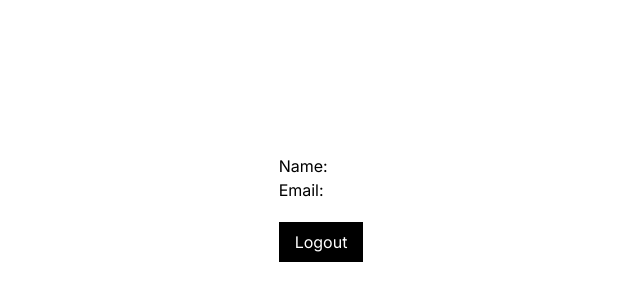
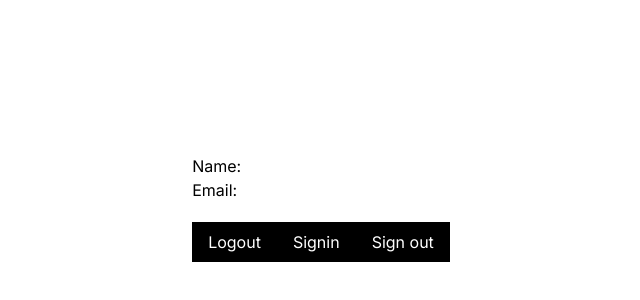
Before and after one commit to imdj6/NEXT-AUTH-E2E, a Next.js app: page / in a window 1280 px wide. Shown: the part 192-492 px from the top of the page, without its empty margins (319-959 px from the left). Built offline with nearby package versions, Linux system fonts and the light colour scheme; no server answers.

Commit message:
nextauth added

```diff
--- a/app/(dashboard)/page.tsx
+++ b/app/(dashboard)/page.tsx
@@ -4,11 +4,13 @@ import axios from "axios";
 import { useEffect, useState } from "react";
 import toast from "react-hot-toast";
 import { useRouter } from "next/navigation";
+import { signIn, signOut, useSession } from "next-auth/react";
 type datatype = {
   username: string;
   email: string;
 };
 function Page() {
+  const session = useSession();
   const [isClient, setIsClient] = useState(false);
   const router = useRouter();
   const [data, setData] = useState<datatype>({
@@ -62,6 +64,7 @@ function Page() {
               <div>
                 <div>{`Name:${data?.username}`}</div>
                 <div>{`Email:${data?.email}`}</div>
+                {JSON.stringify(session.data?.user)}
               </div>
               <div className="text-center">
                 <button
@@ -69,6 +72,19 @@ function Page() {
                   className="bg-black text-white px-4 py-2"
                 >
                   Logout
+                </button>
+
+                <button
+                  onClick={() => signIn()}
+                  className="bg-black text-white px-4 py-2"
+                >
+                  Signin
+                </button>
+                <button
+                  onClick={() => signOut()}
+                  className="bg-black text-white px-4 py-2"
+                >
+                  Sign out
                 </button>
               </div>
             </div>
--- /dev/null
+++ b/app/api/auth/[...nextauth]/route.ts
@@ -0,0 +1,28 @@
+import NextAuth from "next-auth";
+import CredentialsProvider from "next-auth/providers/credentials";
+
+const handler = NextAuth({
+  providers: [
+    CredentialsProvider({
+      name: "Credentials",
+      credentials: {
+        username: { label: "Email", type: "text", placeholder: "username" },
+        password: {
+          label: "password",
+          type: "password",
+          placeholder: "password",
+        },
+      },
+      async authorize(credentials: any) {
+        return {
+          id: "user1",
+          name: "Danish",
+          email: "x@g.com",
+        };
+      },
+    }),
+  ],
+  secret: process.env.NEXTAUTH_SECRET,
+});
+
+export { handler as GET, handler as POST };
--- a/app/layout.tsx
+++ b/app/layout.tsx
@@ -2,6 +2,7 @@ import type { Metadata } from "next";
 import { Inter } from "next/font/google";
 import "./globals.css";
 import { Toaster } from "react-hot-toast";
+import { Providers } from "@/providers";
 
 const inter = Inter({ subsets: ["latin"] });
 
@@ -18,8 +19,10 @@ export default function RootLayout({
   return (
     <html lang="en">
       <body className={inter.className}>
-        <Toaster/>
-        {children}
+        <Providers>
+          <Toaster />
+          {children}
+        </Providers>
       </body>
     </html>
   );
--- /dev/null
+++ b/providers.tsx
@@ -0,0 +1,11 @@
+'use client';
+import React from 'react';
+import { SessionProvider } from 'next-auth/react';
+
+export const Providers = ({ children }: { children: React.ReactNode }) => {
+  return (
+    <SessionProvider>
+      {children}
+    </SessionProvider>
+  );
+};
```
